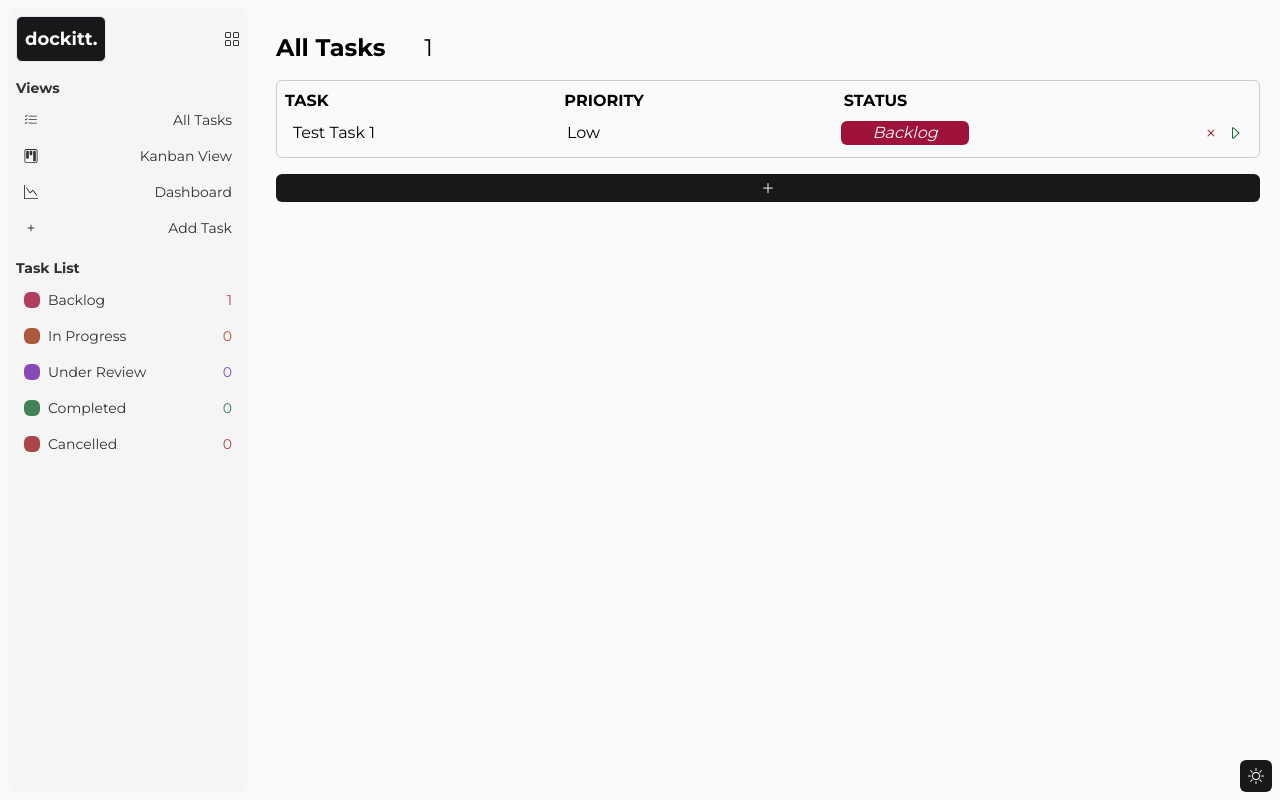
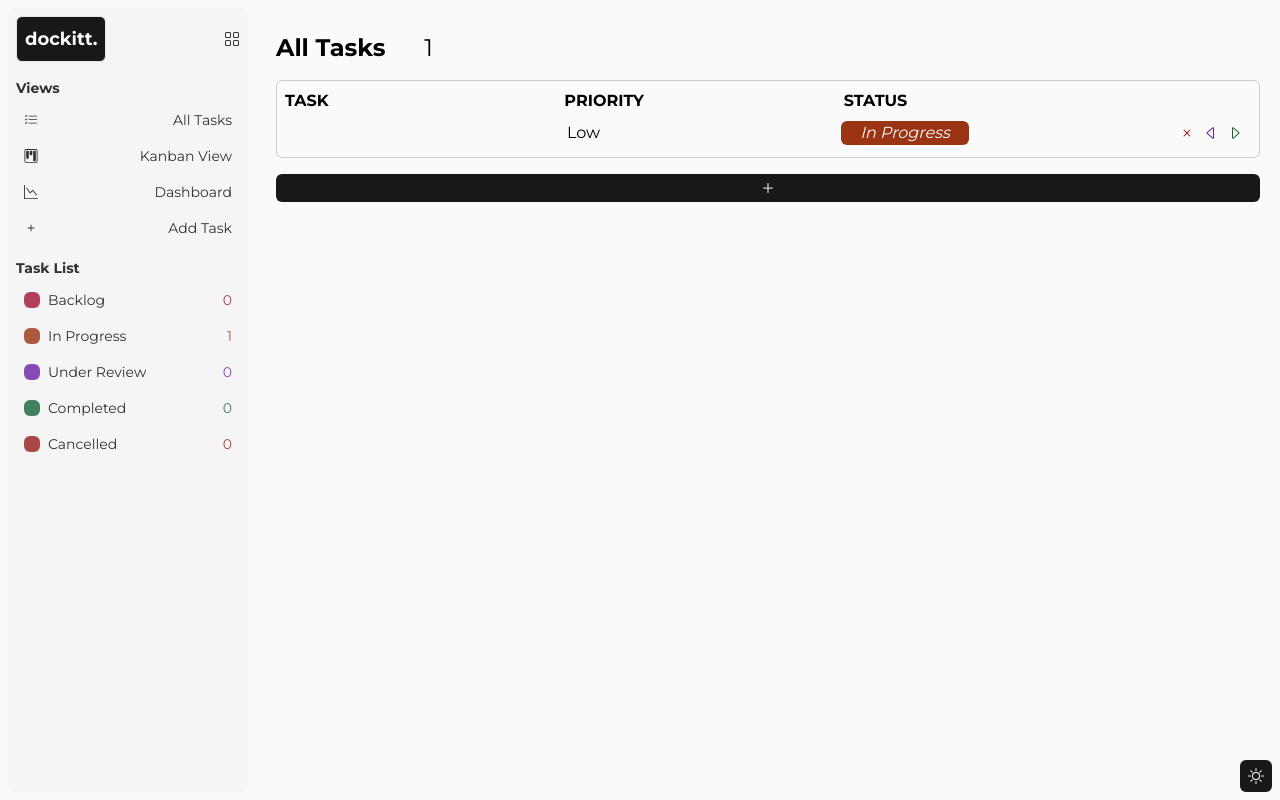
Before and after one commit to williamalowe/next-dockitt, a Next.js app: page / in a window 1280 px wide. Both pictures are taken after a click on the button 1235 px from the left and 133 px from the top of the page. Built offline with nearby package versions, Linux system fonts and the light colour scheme.

Commit message:
feat: add task-context functionality to task-update-btns component

```diff
--- a/src/components/kanban-card.tsx
+++ b/src/components/kanban-card.tsx
@@ -38,7 +38,7 @@
               {priority}
             </span>
           </h5>
-          <TaskUpdateButtons status={status} />
+          <TaskUpdateButtons status={status} id={id}/>
         </div>
         <div className="absolute top-0 right-0 text-xs uppercase px-2 rounded-bl-md bg-zinc-200 dark:bg-zinc-600">{tag}</div>
       </div>
--- a/src/components/task-list.tsx
+++ b/src/components/task-list.tsx
@@ -33,6 +33,7 @@
           </div>
           <TaskUpdateButtons
             status={task.status}
+            id={task.id}
           />
         </div>
       ))}
--- a/src/components/task-update-btns.tsx
+++ b/src/components/task-update-btns.tsx
@@ -1,51 +1,104 @@
-import { BsArrowCounterclockwise, BsCaretLeft, BsCaretRight, BsCheck, BsTrash, BsX } from 'react-icons/bs'
+"use client";
+import { useTask } from "@/context/task-context";
+import {
+  BsArrowCounterclockwise,
+  BsCaretLeft,
+  BsCaretRight,
+  BsCheck,
+  BsTrash,
+  BsX,
+} from "react-icons/bs";
 
-export default function TaskUpdateButtons({ status }: {
-  status : string,
+export default function TaskUpdateButtons({
+  status,
+  id,
+}: {
+  status: string;
+  id: string;
 }) {
+  const { updateStatus, deleteTask } = useTask();
   return (
     <div className="flex-1 flex justify-end gap-x-2">
-      {
-        status == "backlog" ?
+      {status == "backlog" ? (
         <>
-          <button className='text-red-800'>
+          <button
+            onClick={() => updateStatus(id, "cancelled")}
+            className="text-red-800"
+          >
             <BsX />
           </button>
-          <button className='text-green-800'>
-            <BsCaretRight />
-          </button>
-        </> :
-        status === "completed" ?
-        <>
-          <button className='text-purple-800'>
-            <BsCaretLeft />
-          </button>
-          <button className='text-green-800'>
-            <BsCheck />
-          </button>
-        </> :
-        status === "cancelled" ?
-        <>
-          <button className='text-red-800'>
-            <BsTrash />
-          </button>
-          <button className='text-green-800'>
-            <BsArrowCounterclockwise />
-          </button>
-        </> :
-        <>
-          <button className='text-red-800'>
-            <BsX />
-          </button>
-          <button className='text-purple-800'>
-            <BsCaretLeft />
-          </button>
-          <button className='text-green-800'>
+          <button
+            onClick={() => updateStatus(id, "in progress")}
+            className="text-green-800"
+          >
             <BsCaretRight />
           </button>
         </>
-
-      }
+      ) : status === "completed" ? (
+        <>
+          <button
+            onClick={() => updateStatus(id, "under review")}
+            className="text-purple-800"
+          >
+            <BsCaretLeft />
+          </button>
+          <button onClick={() => deleteTask(id)} className="text-green-800">
+            <BsCheck />
+          </button>
+        </>
+      ) : status === "cancelled" ? (
+        <>
+          <button onClick={() => deleteTask(id)} className="text-red-800">
+            <BsTrash />
+          </button>
+          <button
+            onClick={() => updateStatus(id, "backlog")}
+            className="text-green-800"
+          >
+            <BsArrowCounterclockwise />
+          </button>
+        </>
+      ) : (
+        <>
+          <button
+            onClick={() => updateStatus(id, "cancelled")}
+            className="text-red-800"
+          >
+            <BsX />
+          </button>
+          {status === "in progress" ? (
+            <>
+              <button
+                onClick={() => updateStatus(id, "backlog")}
+                className="text-purple-800"
+              >
+                <BsCaretLeft />
+              </button>
+              <button
+                onClick={() => updateStatus(id, "under review")}
+                className="text-green-800"
+              >
+                <BsCaretRight />
+              </button>
+            </>
+          ) : (
+            <>
+              <button
+                onClick={() => updateStatus(id, "in progress")}
+                className="text-purple-800"
+              >
+                <BsCaretLeft />
+              </button>
+              <button
+                onClick={() => updateStatus(id, "completed")}
+                className="text-green-800"
+              >
+                <BsCaretRight />
+              </button>
+            </>
+          )}
+        </>
+      )}
     </div>
-  )
+  );
 }
```
